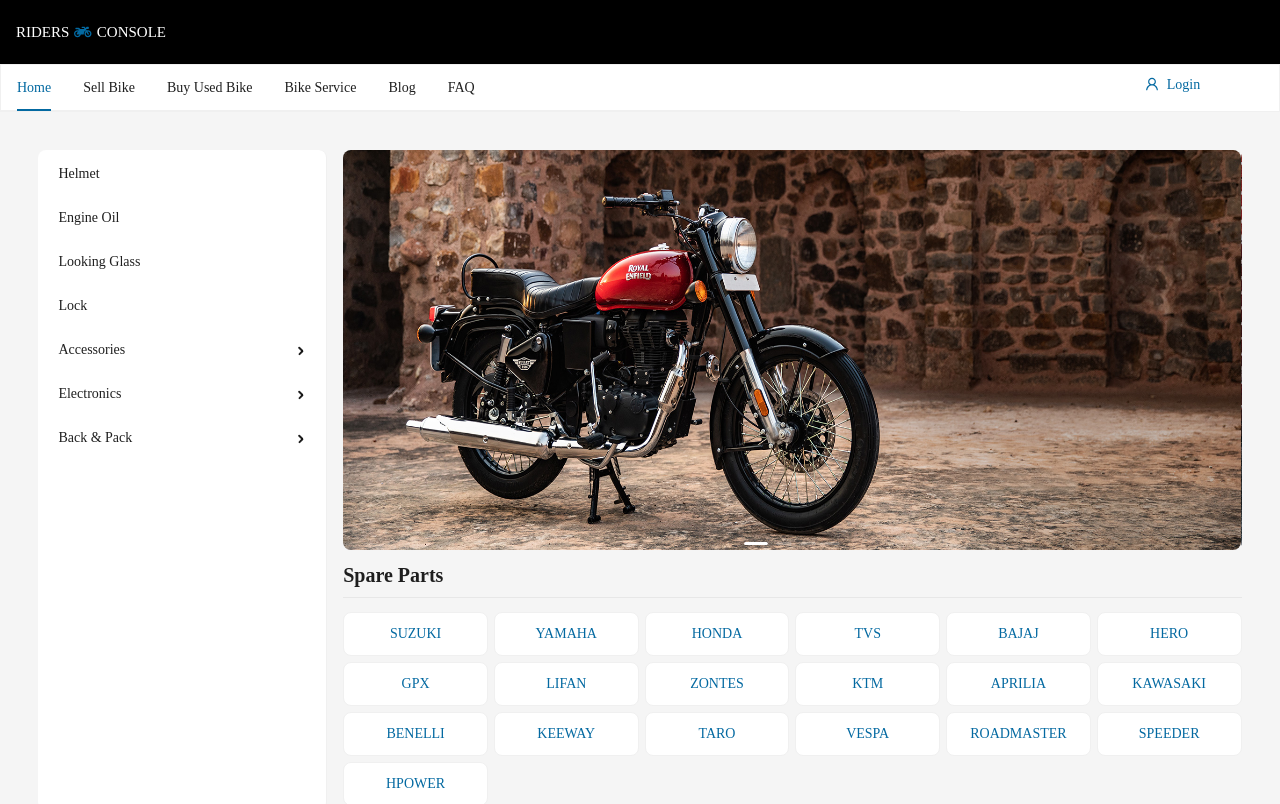
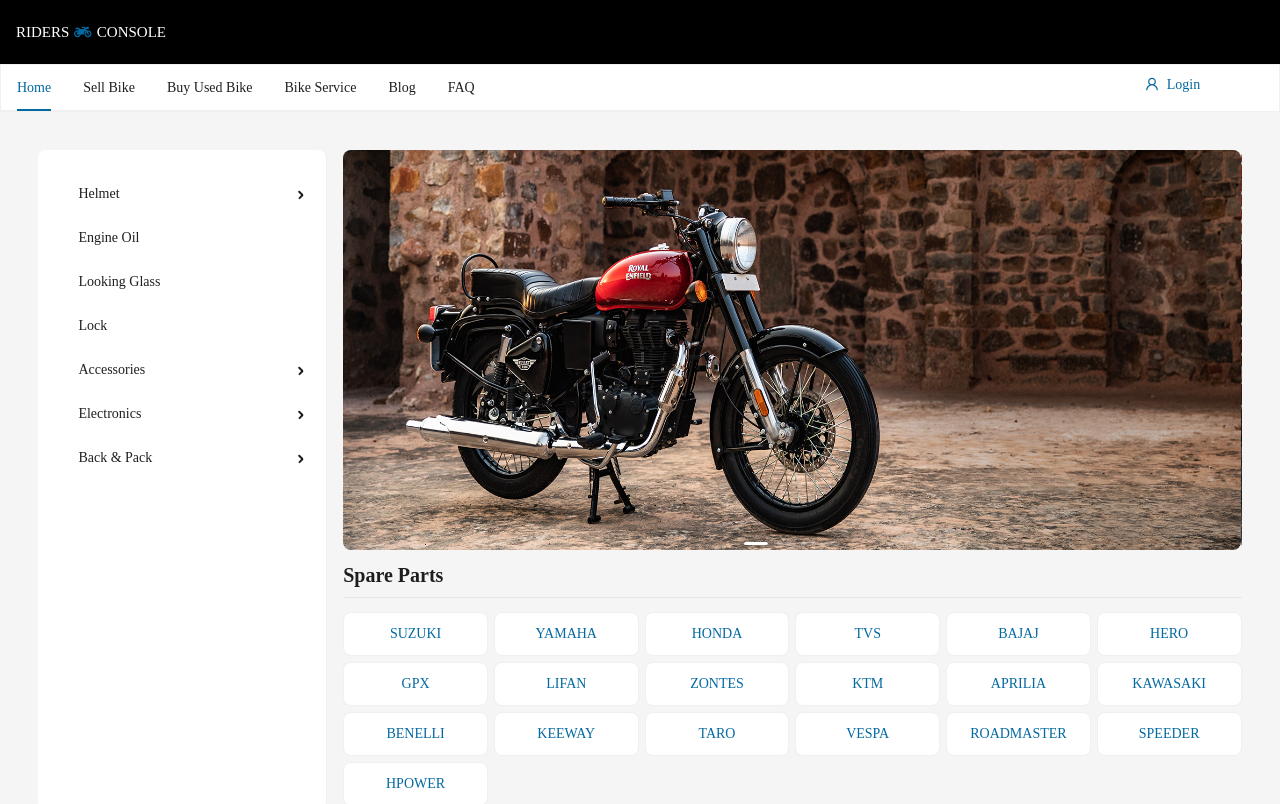
Before and after one commit to TowhidAust/BikeExpress, a React (Vite) app: page / in a window 1280 px wide. Shown: the top 804 px of the page. Built offline with nearby package versions, Linux system fonts and the light colour scheme; a web font is replaced by a local one.

Commit message:
Left menubar design fix

```diff
--- a/src/features/LandingPage/BannerMenu/BannerLeftMenu.tsx
+++ b/src/features/LandingPage/BannerMenu/BannerLeftMenu.tsx
@@ -13,6 +13,7 @@
 	children?: MenuItem[],
 	type?: 'group',
 	onClick?: () => any,
+	onTitleClick?: () => any,
 ): MenuItem {
 	return {
 		key,
@@ -21,6 +22,7 @@
 		label,
 		type,
 		onClick,
+		onTitleClick,
 		style: {},
 	} as MenuItem;
 }
@@ -30,12 +32,24 @@
 	const navigate = useNavigate();
 
 	const items: MenuItem[] = [
-		getItem('Helmet', 'helmet', undefined, undefined, undefined, () => navigate(PUBLIC_ROUTE.HELMET)),
+		getItem(
+			'Helmet',
+			'helmet',
+			undefined,
+			[getItem('Helmet Accessories', 'helmet_accessories')],
+			undefined,
+			undefined,
+			() => navigate(PUBLIC_ROUTE.HELMET),
+		),
 		getItem('Engine Oil', 'engine_oil', undefined, undefined, undefined, () => navigate(PUBLIC_ROUTE.ENGINE_OIL)),
 		getItem('Looking Glass', 'looking_glass'),
 		getItem('Lock', 'lock'),
 
-		getItem('Accessories', 'accessories', null, [
+		getItem(
+			'Accessories',
+			'accessories',
+			null,
+			[
 				getItem('Horn', 'horn'),
 				getItem('Light', 'light'),
 				getItem('Clutch Liver', 'clutch_liver'),
@@ -46,7 +60,10 @@
 				getItem('Quick Throttle', 'quick_throttle'),
 				getItem('Handle Bar', 'handle_bar'),
 				getItem('Sticker', 'sticker'),
-		]),
+			],
+			undefined,
+			undefined,
+		),
 
 		getItem('Electronics', 'electronics', null, [
 			getItem('Communicator', '9'),
@@ -75,6 +92,7 @@
 
 	return (
 		<Menu
+			className="pt-5 pb-5 pl-5"
 			style={{ minHeight: '660px', borderRadius: 8 }}
 			mode={window.innerWidth > 768 ? 'vertical' : 'inline'}
 			openKeys={openKeys}
```
Lines whose indentation alone changed are shown as unchanged.
